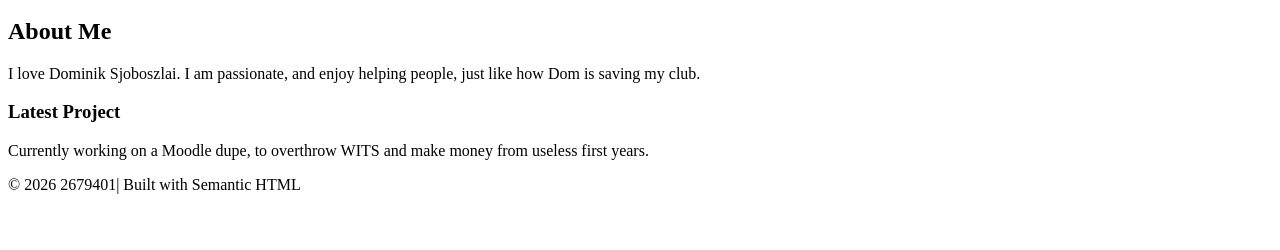
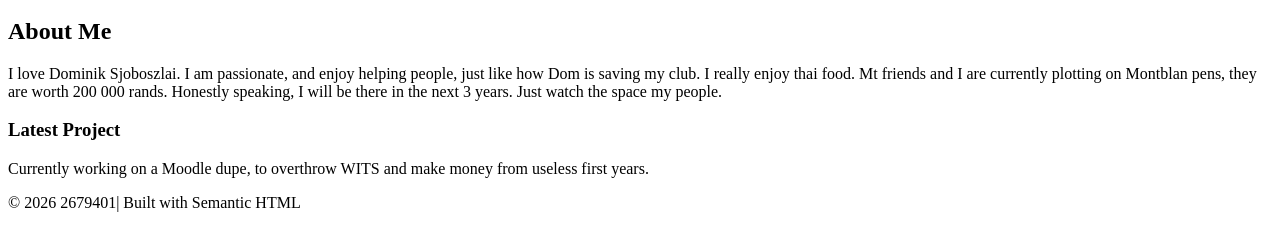
Before and after one commit to spicyjalebi/2679401-portfolio, a plain HTML site: page index.html in a window 1280 px wide. Shown: the part 136-386 px from the top of the page. Drawn offline with Linux system fonts and the light colour scheme.

Commit message:
Update About me in index.html

```diff
--- a/index.html
+++ b/index.html
@@ -33,7 +33,7 @@
             <h2>About Me</h2>
             <p>
                 I love Dominik Sjoboszlai. I am passionate, and enjoy helping people, just like how Dom is saving my club.
-
+                I really enjoy thai food. Mt friends and I are currently plotting on Montblan pens, they are worth 200 000 rands. Honestly speaking, I will be there in the next 3 years. Just watch the space my people.
             </p>
         </section>
         <article>
```
